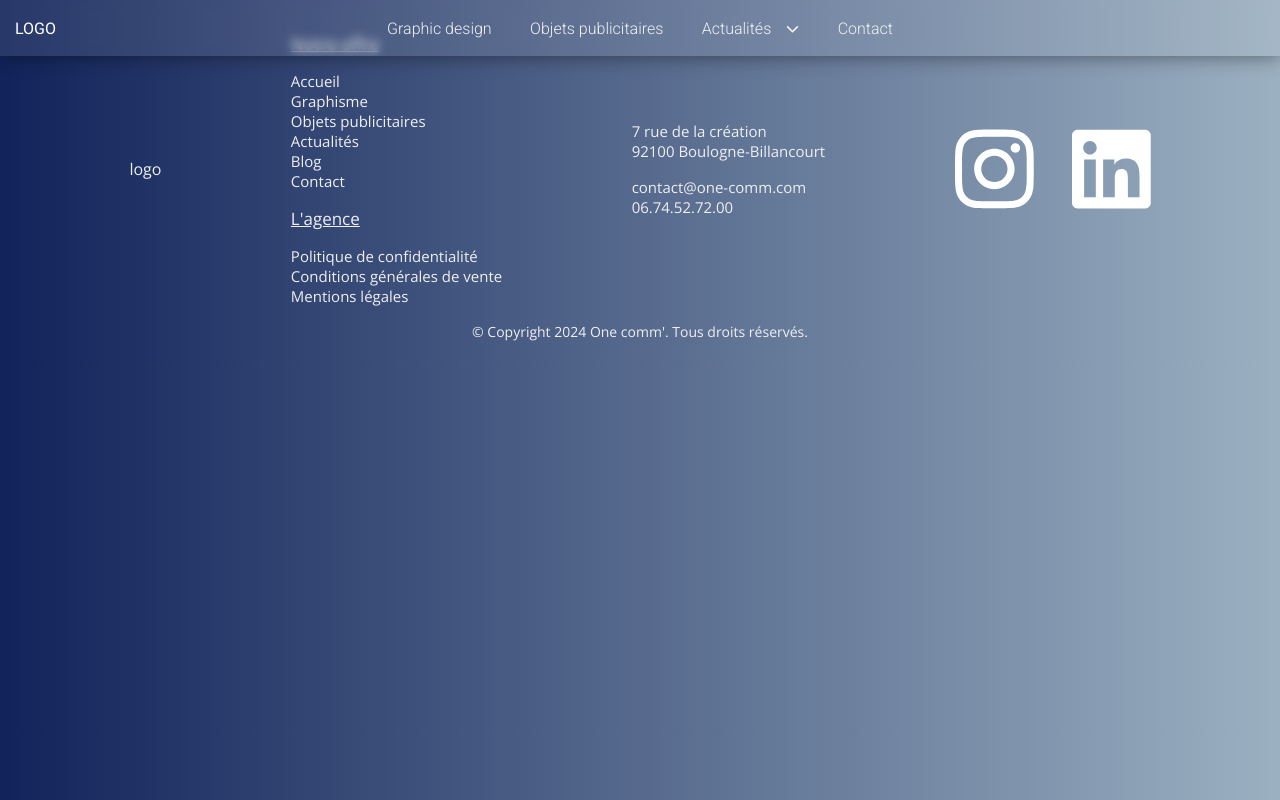
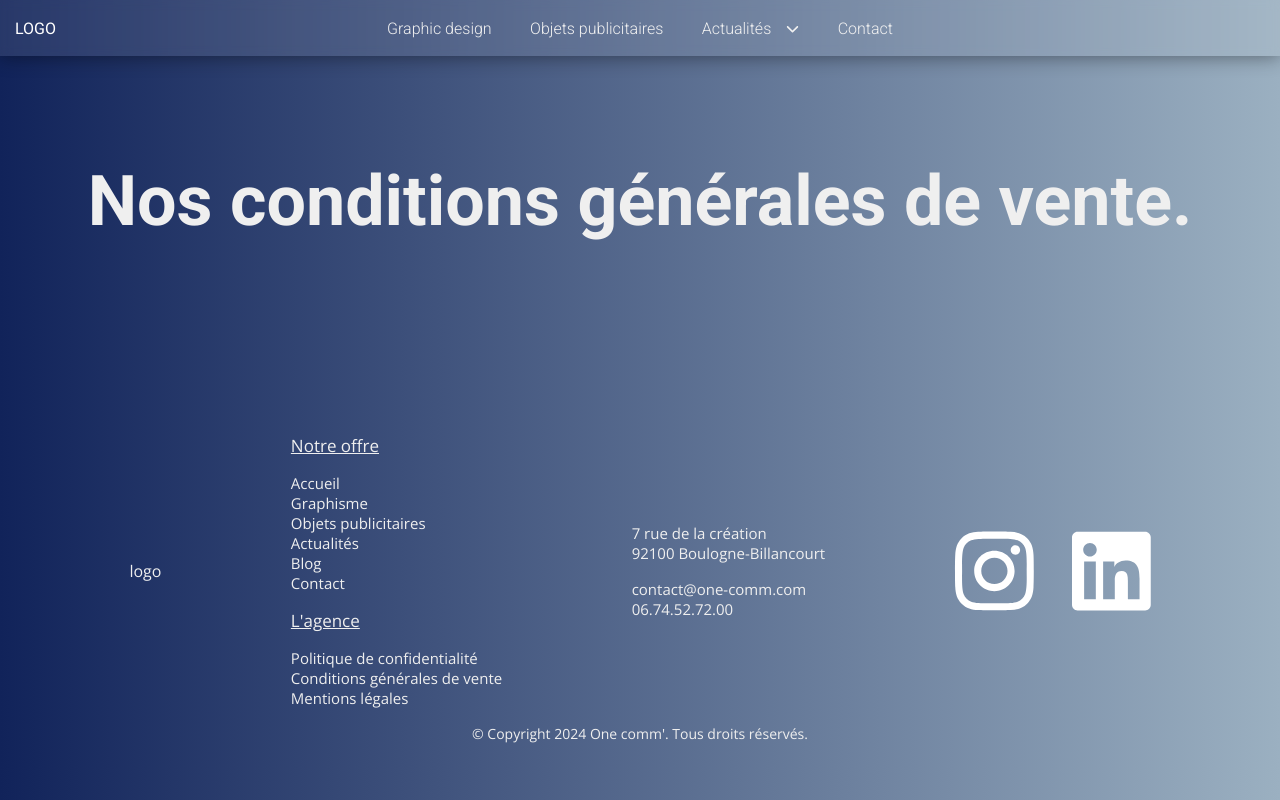
Before and after one commit to Scharlyopitz/One-comm, a React (Vite) app: page /conditionsGenerales in a window 1280 px wide. Built offline with nearby package versions, Linux system fonts and the light colour scheme.

Commit message:
Ajout composent conditionsGenerales

```diff
--- a/src/App.jsx
+++ b/src/App.jsx
@@ -11,6 +11,7 @@ import { useEffect } from "react";
 import TitlePage from "./components/TitlePage/TitlePage";
 import MentionsLegales from "./pages/MentionsLegales";
 import PolitiqueDeConfidentialité from "./pages/PolitiqueDeConfidentialité";
+import ConditionsGenerales from "./pages/ConditionsGenerales";
 
 function App() {
   const Contacts = {
@@ -38,6 +39,7 @@ function App() {
         <Route path="/blog" element={<Blog />} />
         <Route path="/actualites" element={<Actualites />} />
         <Route path="/mentionsLegales" element={<MentionsLegales />} />
+        <Route path="/conditionsGenerales" element={<ConditionsGenerales />} />
         <Route
           path="/politiqueDeConfidentialite"
           element={<PolitiqueDeConfidentialité />}
--- /dev/null
+++ b/src/pages/ConditionsGenerales.jsx
@@ -0,0 +1,9 @@
+import MiniSectionTxt from "../components/MiniSectionTxt/MiniSectionTxt";
+
+export default function ConditionsGenerales() {
+  return (
+    <main>
+      <MiniSectionTxt title="Nos conditions générales de vente." />
+    </main>
+  );
+}
```
